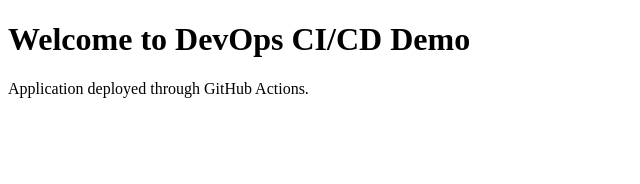
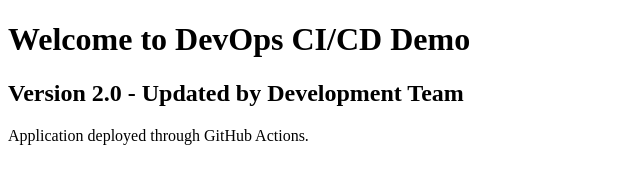
Before and after one commit to Flx-AbhiShahane/devops-cicd-demo, a plain HTML site: page app/index.html in a window 1280 px wide. Shown: the whole page, without its empty margins (0-640 px from the left). Drawn offline with Linux system fonts and the light colour scheme.

Commit message:
Update application to version 2.0

```diff
--- a/app/index.html
+++ b/app/index.html
@@ -5,6 +5,7 @@
 </head>
 <body>
     <h1>Welcome to DevOps CI/CD Demo</h1>
+    <h2>Version 2.0 - Updated by Development Team</h2>
     <p>Application deployed through GitHub Actions.</p>
 </body>
 </html>
```
